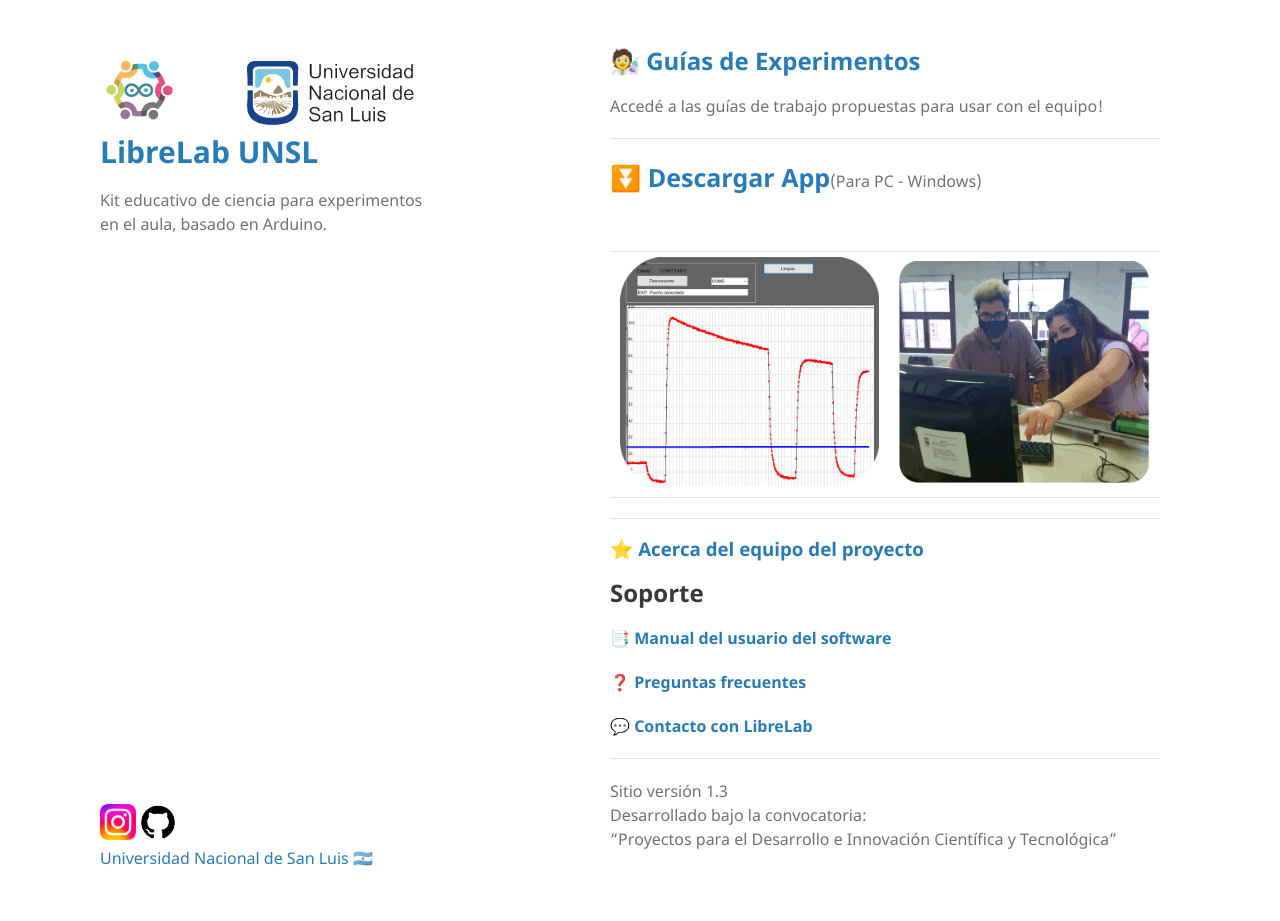
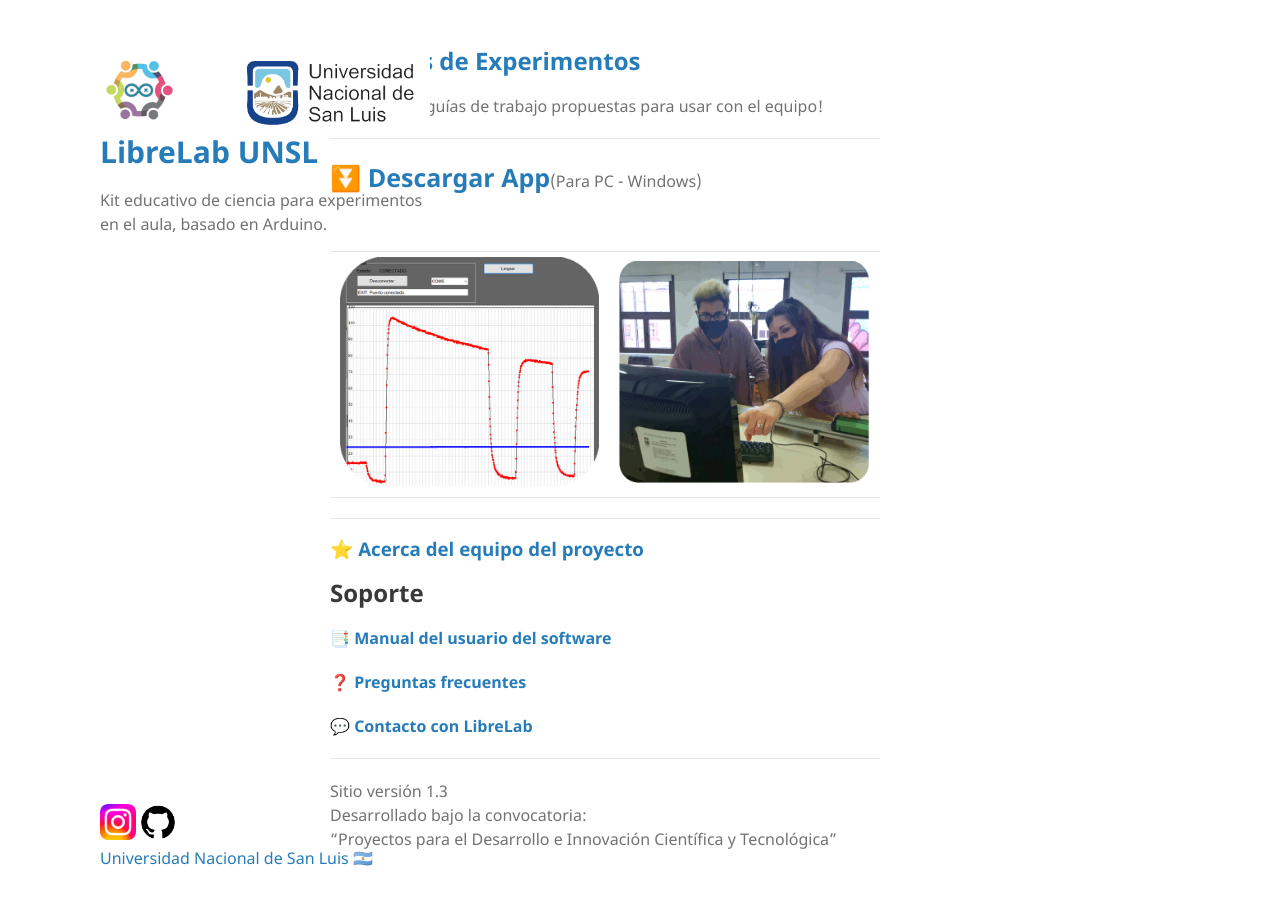
Before and after one commit to labunsl/labunsl.github.io, a Jekyll site: the page built from index.md, in a window 1280 px wide. Built offline with Jekyll 4.4.1, drawn with Linux system fonts in a browser that asks for light colours.

Commit message:
Update jekyll-theme-minimal.scss

```diff
--- a/_sass/jekyll-theme-minimal.scss
+++ b/_sass/jekyll-theme-minimal.scss
@@ -195,7 +195,7 @@
   width:800px;
   float:left;
   padding-bottom:50px;
-  padding-left:420px;
+  padding-left:140px;
 
  }
 
```
